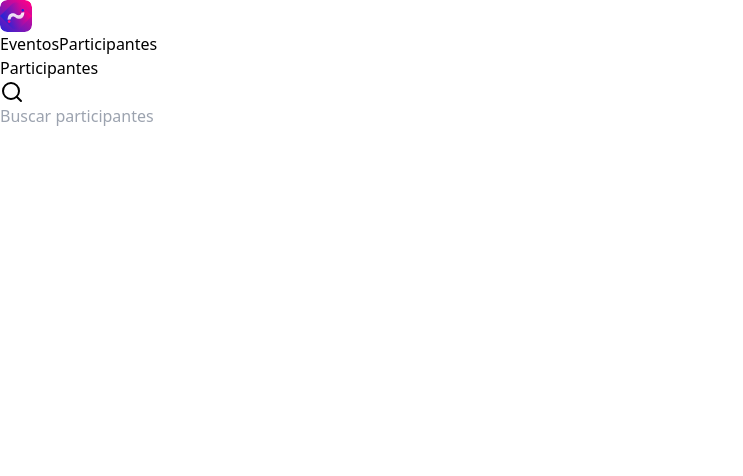
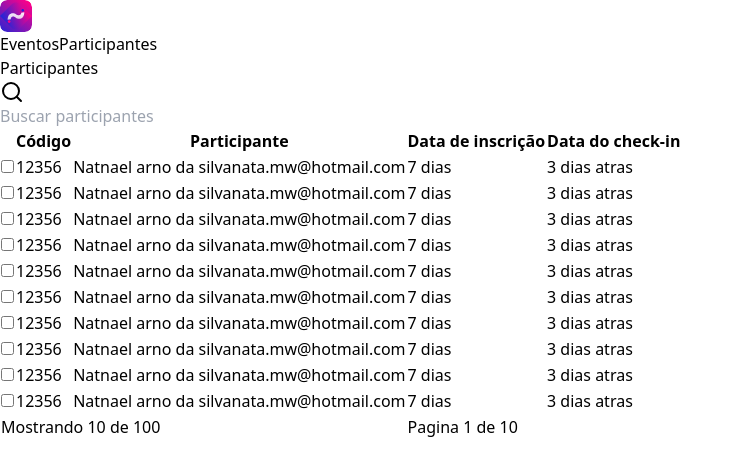
Before and after one commit to Nata07/nspass-in, a React (Vite) app: page / in a window 1280 px wide. Shown: the top 476 px of the page, without its empty margins (0-743 px from the left). Built offline with nearby package versions, Linux system fonts and the light colour scheme.

Commit message:
feat: added table attendee

```diff
--- a/src/app.tsx
+++ b/src/app.tsx
@@ -3,9 +3,11 @@
 
 export function App() {
   return (
-    <div className="max-w-7xl mx-auto py-5 px-4">
-      <Header />
-      <AttendeeList />
+    <div className="">
+      <div className="max-w-7xl mx-auto py-5 px-4">
+        <Header />
+        <AttendeeList />
+      </div>
     </div>
   )
 }
--- a/src/components/attendee-list.tsx
+++ b/src/components/attendee-list.tsx
@@ -2,11 +2,56 @@
 
 export function AttendeeList() {
   return (
-    <div className="flex items-center gap-3">
-      <h1 className="text-2xl font-bold">Participantes</h1>
-      <div className="flex items-center gap-3 px-3 bg-transparent w-72 py-1.5 border border-white/10 rounded-lg text-sm">
-        <LucideSearch className="size-4 text-emerald-300" />
-        <input className="bg-transparent outline-none" type="text" placeholder="Buscar participantes" />
+    <div className="flex flex-col gap-4">
+      <div className="flex items-center gap-3">
+        <h1 className="text-2xl font-bold">Participantes</h1>
+        <div className="flex items-center gap-3 px-3 bg-transparent w-72 py-1.5 border border-white/10 rounded-lg text-sm">
+          <LucideSearch className="size-4 text-emerald-300" />
+          <input className="bg-transparent outline-none" type="text" placeholder="Buscar participantes" />
+        </div>
+      </div>
+      <div className="border border-white/10 rounded-lg">
+        <table className="w-full">
+          <thead>
+            <tr className="border border-white/10">
+              <th className="py-3 px-4 text-sm font-semibold text-left" />
+              <th className="py-3 px-4 text-sm font-semibold text-left">Código</th>
+              <th className="py-3 px-4 text-sm font-semibold text-left">Participante</th>
+              <th className="py-3 px-4 text-sm font-semibold text-left">Data de inscrição</th>
+              <th className="py-3 px-4 text-sm font-semibold text-left">Data do check-in</th>
+              <th className="py-3 px-4 text-sm font-semibold text-left"></th>
+            </tr>
+          </thead>
+          <tbody>
+            {Array.from({length: 10}).map(() => (
+              <tr key={Math.random().toString()} className="border border-white/10">
+                <td className="py-3 px-4 text-sm text-zinc-300">
+                  <input type="checkbox" name="check" id="check" />
+                </td>
+                <td className="py-3 px-4 text-sm text-zinc-300">12356</td>
+                <td className="py-3 px-4 text-sm text-zinc-300">
+                  <div className="flex flex-col gap-1">
+                    <span className="font-semibold text-white">Natnael arno da silva</span>
+                    <span>nata.mw@hotmail.com</span>
+                  </div>
+                </td>
+                <td className="py-3 px-4 text-sm text-zinc-300">7 dias</td>
+                <td className="py-3 px-4 text-sm text-zinc-300">3 dias atras</td>
+                <td className="py-3 px-4 text-sm text-zinc-300"></td>
+              </tr>
+            ))}
+          </tbody>
+          <tfoot>
+            <tr>
+              <td className="py-3 px-4 text-sm text-zinc-300" colSpan={3}>
+                Mostrando 10 de 100
+              </td>
+              <td className="py-3 px-4 text-sm text-zinc-300 text-right" colSpan={3}>
+                Pagina 1 de 10
+              </td>
+            </tr>
+          </tfoot>
+        </table>
       </div>
     </div>
   )
```
